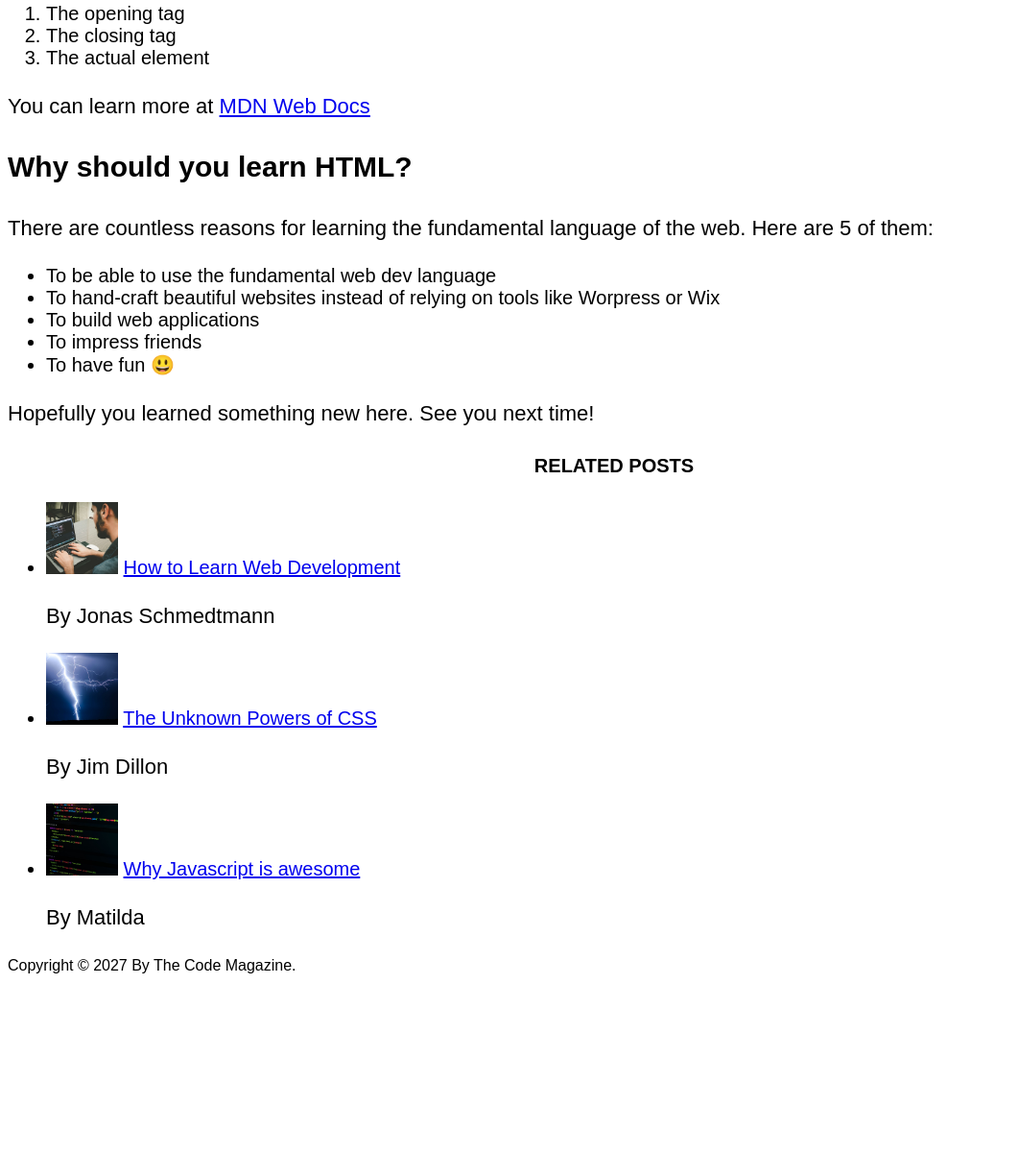
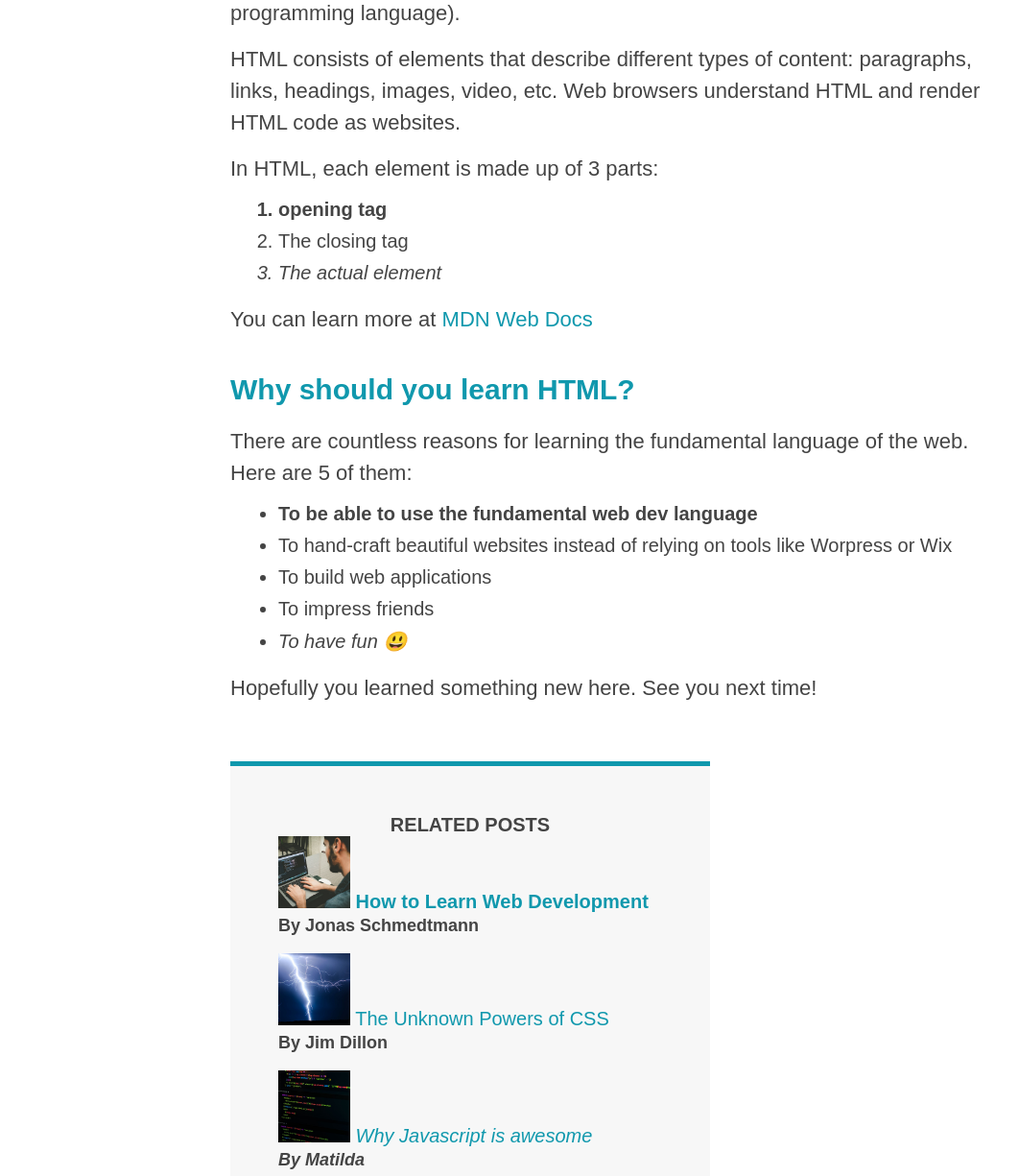
Before and after one commit to ItsADanny/Udemy.course-BRRWW-S2, a plain HTML site: page index.html in a window 1280 px wide. Shown: the part 1035-2260 px from the top of the page at 96% size, without its empty margins (0-1062 px from the left). Before the commit the page ends 2069 px from the top, so only its background shows below. Drawn offline with Linux system fonts and the light colour scheme.

Commit message:
Third commit - S3 - 25/36
Third commit into the Section 3 branch.

In this commit the progress is shown from Section 3, Part 25 until Part 36

```diff
--- a/index.html
+++ b/index.html
@@ -17,32 +17,30 @@
 <!--    <h6>The Basic Language of the Web: HTML</h6>-->
 
 <!--    A basic HTML page consisting of purely HTML code-->
-    <header>
+
+    <div class="container">
+        <header class="main-header">
             <h1>📘 The Code Magazine</h1>
 
             <nav>
                 <a href="blog.html">Blog</a>
-<!--            Challenge 2-->
+<!--                Challenge 2-->
                 <a href="https://codepen.io/ItsADanny/pen/mdoWLvQ?editors=1100">Challenges</a>
                 <a href="#">Flexboxes</a>
                 <a href="#">CSS Grid</a>
             </nav>
-
-        <p>Test paragraph</p>
         </header>
 
         <article>
-        <header>
+            <header class="post-header">
                 <h2>The Basic Language of the Web: HTML</h2>
 
                 <img src="img/laura-jones.jpg" alt="Headshot of Laura Jones" width="50" height="50"/>
 
-            <p>Posted by <strong>Laura Jones</strong> on Monday, June 21st 2027</p>
+                <p id="author">Posted by <strong>Laura Jones</strong> on Monday, June 21st 2027</p>
 
-            <img src="img/post-img.jpg" alt="HTML code on a screen" width="500" height="200"/>
+                <img src="img/post-img.jpg" alt="HTML code on a screen" width="500" height="200" class="post-image"/>
             </header>
-
-
 
             <p>All modern websites and web applications are built using three <em>fundamental</em> technologies: HTML, CSS and JavaScript. These are the languages of the web.
             </p>
@@ -56,7 +54,7 @@
             <p>In HTML, each element is made up of 3 parts:</p>
 
             <ol>
-            <li>The opening tag</li>
+                <li class="first-li"> opening tag</li>
                 <li>The closing tag</li>
                 <li>The actual element</li>
             </ol>
@@ -67,7 +65,7 @@
             <p>There are countless reasons for learning the fundamental language of the web. Here are 5 of them:</p>
 
             <ul>
-            <li>To be able to use the fundamental web dev language</li>
+                <li class="first-li">To be able to use the fundamental web dev language</li>
                 <li>To hand-craft beautiful websites instead of relying on tools like Worpress or Wix</li>
                 <li>To build web applications</li>
                 <li>To impress friends</li>
@@ -80,27 +78,28 @@
     <!--    Challenge 1-->
         <aside>
             <h4>Related posts</h4>
-        <ul>
+            <ul class="related">
                 <li>
                     <img src="img/related-1.jpg" alt="Person programming" width="75" height="75">
                     <a href="#">How to Learn Web Development</a>
-                <p>By Jonas Schmedtmann</p>
+                    <p class="related-author">By Jonas Schmedtmann</p>
                 </li>
                 <li>
                     <img src="img/related-2.jpg" alt="Lightning" width="75" height="75">
                     <a href="#">The Unknown Powers of CSS</a>
-                <p>By Jim Dillon</p>
+                    <p class="related-author">By Jim Dillon</p>
                 </li>
                 <li>
                     <img src="img/related-3.jpg" alt="Javascript code on screen" width="75" height="75">
                     <a href="#">Why Javascript is awesome</a>
-                <p>By Matilda</p>
+                    <p class="related-author">By Matilda</p>
                 </li>
             </ul>
         </aside>
 
         <footer>
-        <p>Copyright &copy; 2027 By The Code Magazine.</p>
+            <p id="copyright">Copyright &copy; 2027 By The Code Magazine.</p>
         </footer>
+    </div>
 </body>
 </html>
--- a/style.css
+++ b/style.css
@@ -1,20 +1,73 @@
+* {
+    margin: 0;
+    padding: 0;
+}
+
+body {
+    color: #444;
+    font-family: sans-serif;
+
+    border-top: 10px solid #1098ad;
+}
+
+.container {
+    width: 800px;
+    /*margin-left: auto;*/
+    /*margin-right: auto;*/
+    margin: 0 auto;
+}
+
+.main-header {
+    background-color: #f7f7f7;
+    /*padding: 20px;*/
+    /*padding-left: 40px;*/
+    /*padding-right: 40px;*/
+    padding: 20px 40px;
+    margin-bottom: 60px;
+    height: 80px;
+}
+
+nav {
+    font-size: 18px
+}
+
+.post-header {
+    margin-bottom: 40px;
+}
+
+aside {
+    background-color: #f7f7f7;
+    border-top: 5px solid #1098ad;
+    border-bottom: 5px solid #1098ad;
+
+    padding: 50px 0;
+    width: 500px;
+}
+
 h1, h2, h3, h4, p, li {
     font-family: sans-serif;
+    color: #444;
+}
+
+h1, h2, h3 {
+    color: #1098ad;
 }
 
 h1 {
-    color: blue;
-    font-size: 20px;
+    font-size: 26px;
     text-transform: uppercase;
     font-style: italic;
 }
 
 h2 {
     font-size: 40px;
+    margin-bottom: 30px;
 }
 
 h3 {
     font-size: 30px;
+    margin-bottom: 20px;
+    margin-top: 40px;
 }
 
 h4 {
@@ -26,16 +79,116 @@ h4 {
 p {
     font-size: 22px;
     line-height: 1.5;
+    margin-bottom: 15px;
+}
+
+ul,ol {
+    margin-left: 50px;
+    margin-bottom: 20px;
 }
 
 li {
     font-size: 20px;
+    margin-bottom: 10px;
 }
 
-footer p{
+/*footer p{*/
+/*    font-size: 16px;*/
+/*}*/
+
+#copyright {
     font-size: 16px;
 }
 
-article header p {
+/*article header p {*/
+/*    font-style: italic;*/
+/*}*/
+
+#author {
+    font-style: italic;
+    font-size: 18px;
+}
+
+.related-author {
+    font-size: 18px;
+    font-weight: bold;
+}
+
+.related {
+    list-style: none;
+}
+
+/*.first-li {*/
+/*    font-weight: bold;*/
+/*}*/
+
+li:first-child {
+    font-weight: bold;
+}
+
+li:last-child {
+    font-style: italic;
+    margin-bottom: 0;
+}
+
+li:nth-child(even) {
+    /*color: red;*/
+}
+
+article {
+    margin-bottom: 60px;
+}
+
+article p:last-child {
+    /*color: red;*/
+}
+
+/*Misconception: This won't work!*/
+article p:first-child {
+    /*color: red;*/
+}
+
+a:link {
+    color: #1098ad;
+    text-decoration: none;
+}
+
+a:visited {
+    /*color: #777*/
+    color: #1098ad;
+}
+
+a:hover {
+    color: orangered;
+    font-weight: bold;
+    text-decoration: underline orangered;
+}
+
+a:active {
+    background-color: black;
     font-style: italic;
 }
+
+/* LVHA */
+
+.post-image {
+    width: 100%;
+    height: auto;
+}
+
+/* Resolving conflicts */
+/*#copyright {*/
+/*    color: red;*/
+/*}*/
+
+/*.copyright {*/
+/*    color: blue;*/
+/*}*/
+
+/*.text {*/
+/*    color: yellow;*/
+/*}*/
+
+/*footer p {*/
+/*    color: green !important;*/
+/*}*/
```
Also changed, not shown: 1 other file. Lines whose indentation alone changed are shown as unchanged.
